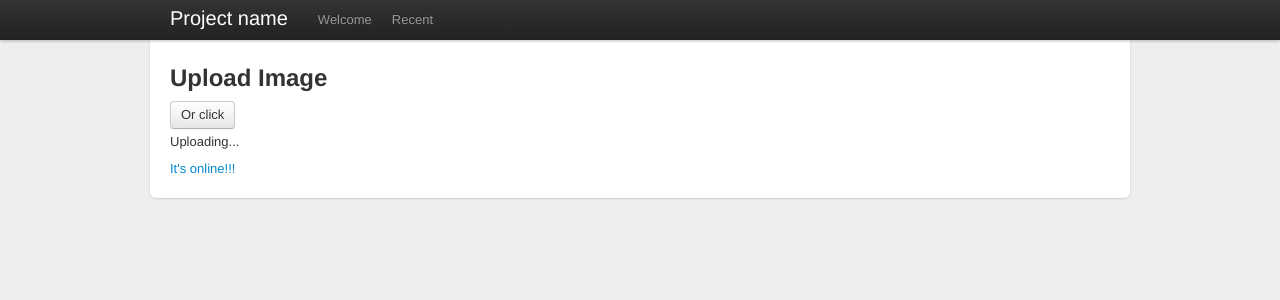
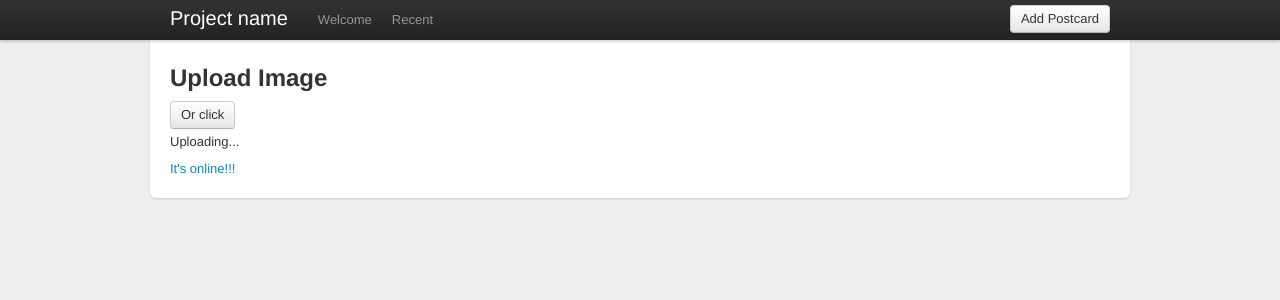
Before and after one commit to jgumbley/base_flask_project, a Flask app: page /upload_image in a window 1280 px wide. Shown: the top 300 px of the page. Run offline with Flask 2, Linux system fonts and the light colour scheme.

Commit message:
fix button at top

```diff
--- a/templates/layout.html
+++ b/templates/layout.html
@@ -45,6 +45,7 @@
                       <li><a href="/postcards">Recent</a></li>
                   </ul>
               </div><!--/.nav-collapse -->
+                  <a href="/postcard/add" class="btn primary pull-right">Add Postcard</a>
           </div>
       </div>
   </div>
```
